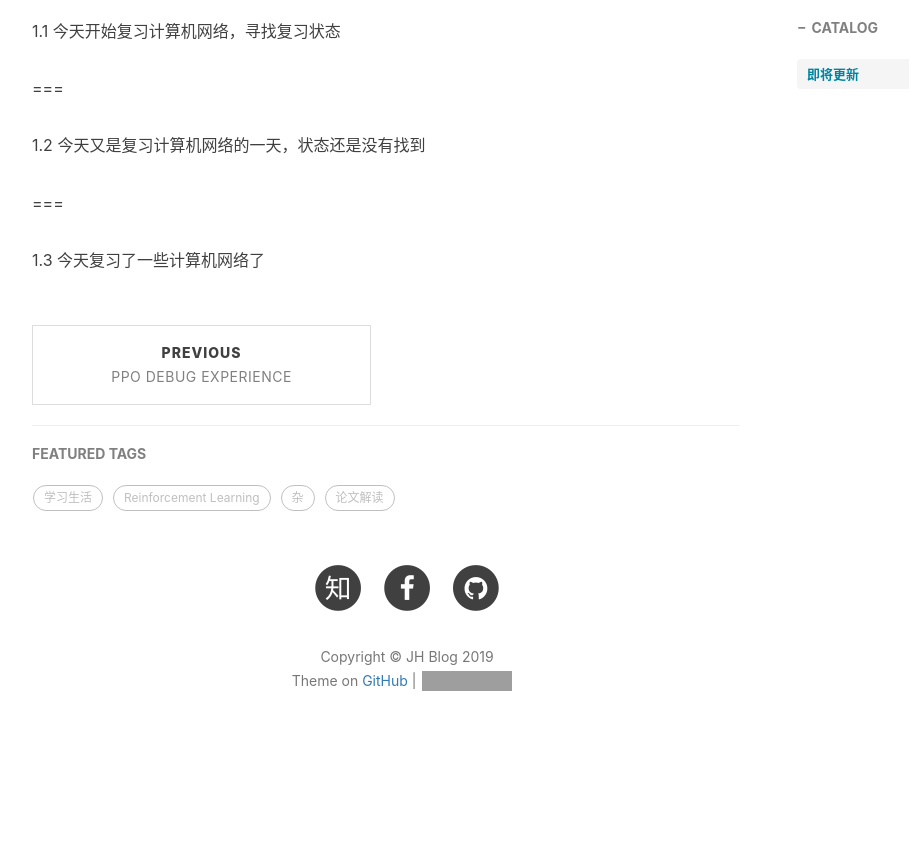
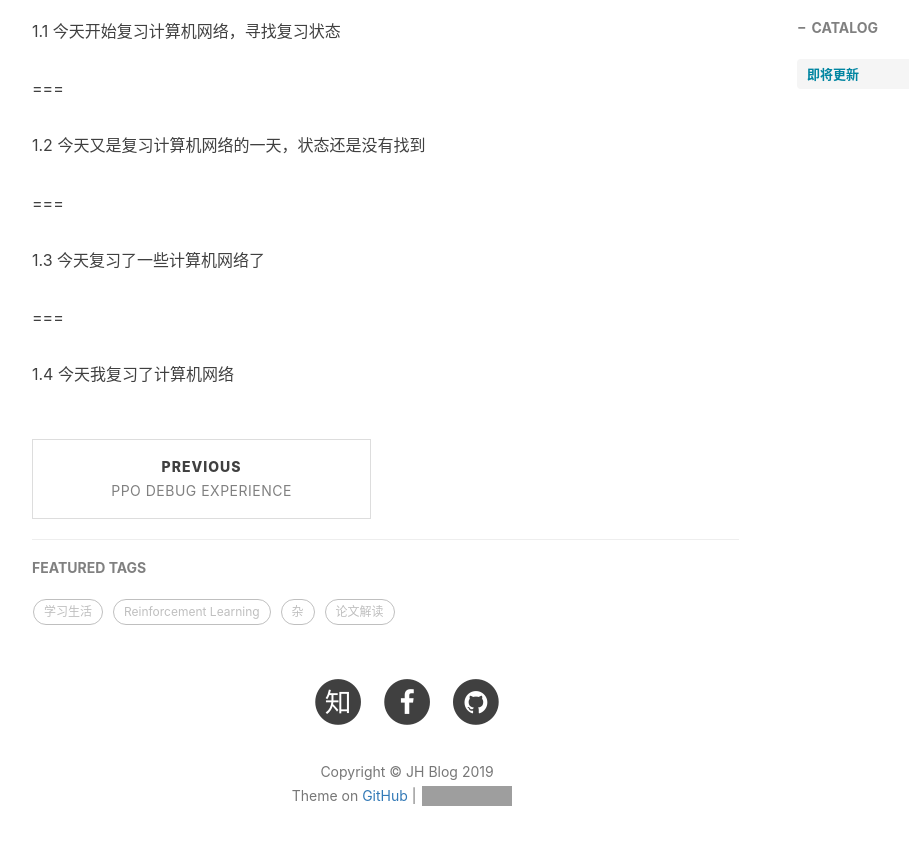
Before and after one commit to sweetice/previous_blog, a Jekyll site: the page built from _posts/2018-12-23-论文解读:Hierarchical Macro Strategy Model for MOBA Game AI.md, in a window 1280 px wide and 900 px high, scrolled down 1660 px. Shown: the top 845 px of the window, without its empty margins (233-1142 px from the left). Built offline with Jekyll 4.4.1, drawn with Linux system fonts in a browser that asks for light colours; nearby versions of some CDN libraries; comment, search, counter and statistics services are not loaded; before the commit the page ends 2445 px from its top, so only the background shows below that; grey boxes are pictures that could not be loaded.

Commit message:
Update 2018-12-23-论文解读:Hierarchical Macro Strategy Model for MOBA Game AI.md

```diff
--- a/_posts/2018-12-23-论文解读:Hierarchical Macro Strategy Model for MOBA Game AI.md
+++ b/_posts/2018-12-23-论文解读:Hierarchical Macro Strategy Model for MOBA Game AI.md
@@ -59,3 +59,7 @@ tags:
 ===
 
 1.3 今天复习了一些计算机网络了
+
+===
+
+1.4 今天我复习了计算机网络
```
